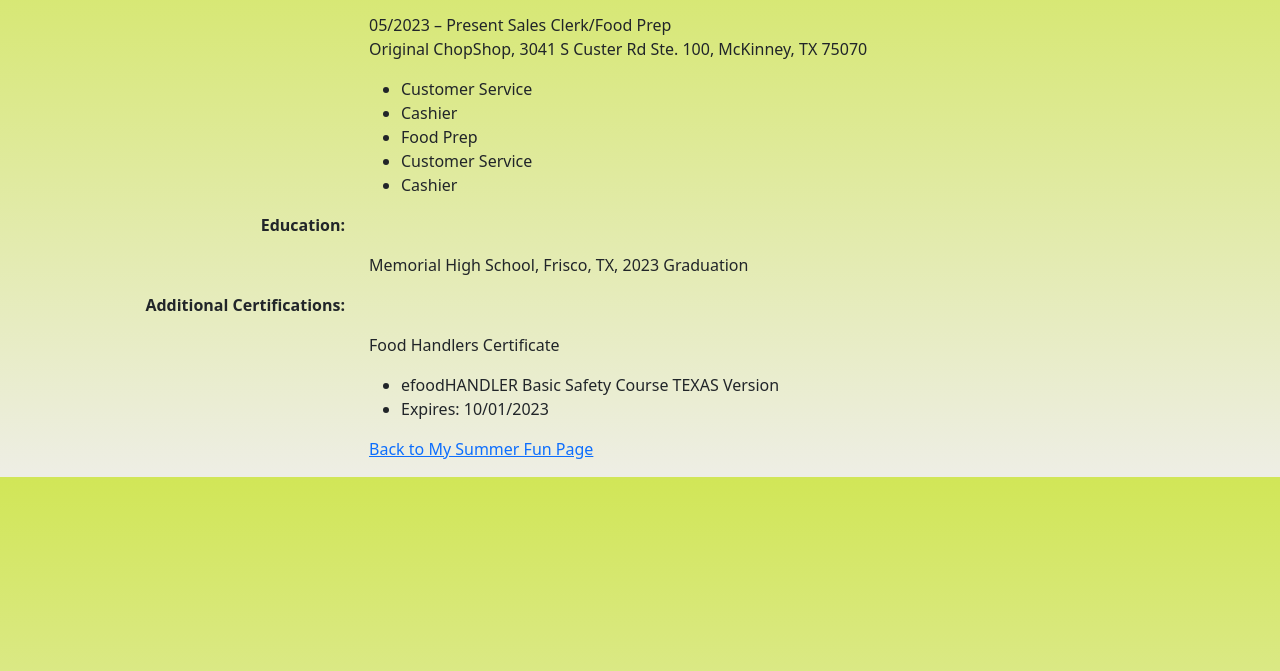
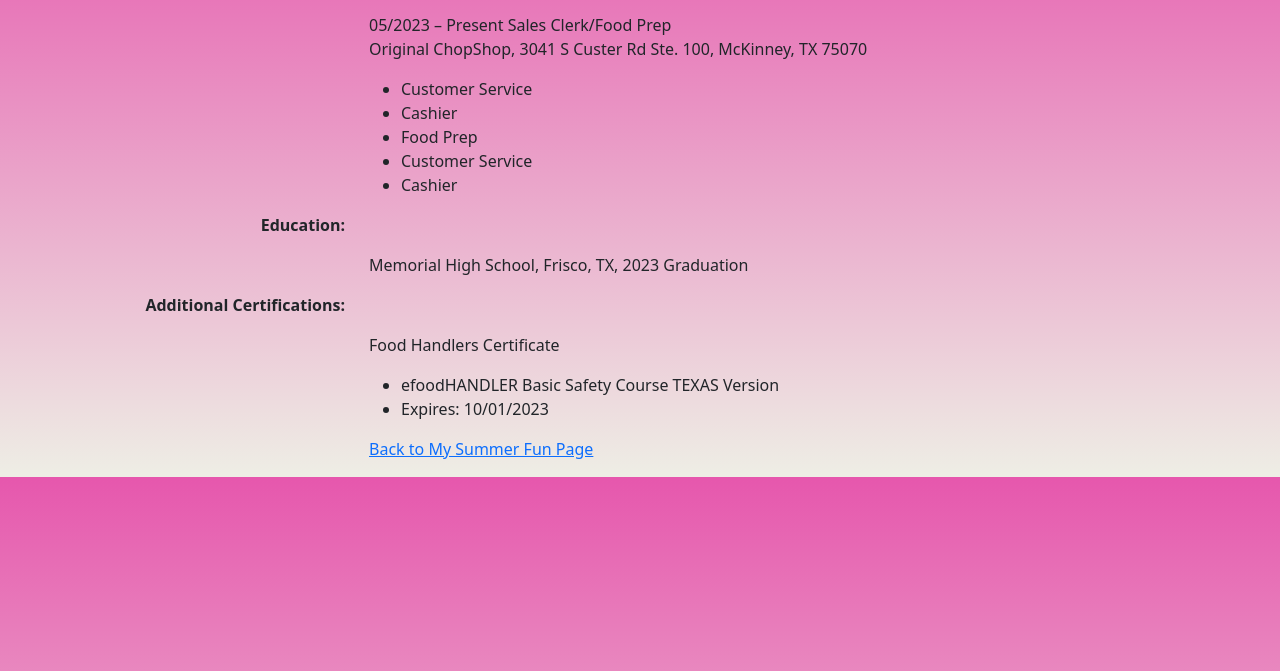
Before and after one commit to oliviarpena13/OliviasWebSite, a plain HTML site: page MyResume.html in a window 1280 px wide. Shown: the part 129-800 px from the top of the page. Drawn offline with nearby package versions, Linux system fonts and the light colour scheme.

Commit message:
Update MyResume.html

```diff
--- a/MyResume.html
+++ b/MyResume.html
@@ -22,7 +22,7 @@
             text-align: left;
         }
         .pageColor {
-          background-image: linear-gradient(rgb(209, 230, 87), rgb(238, 238, 229));
+          background-image: linear-gradient(rgb(230, 87, 173), rgb(238, 238, 229));
         }
         .fontColor {
           font-family: Century Gothic;
```
